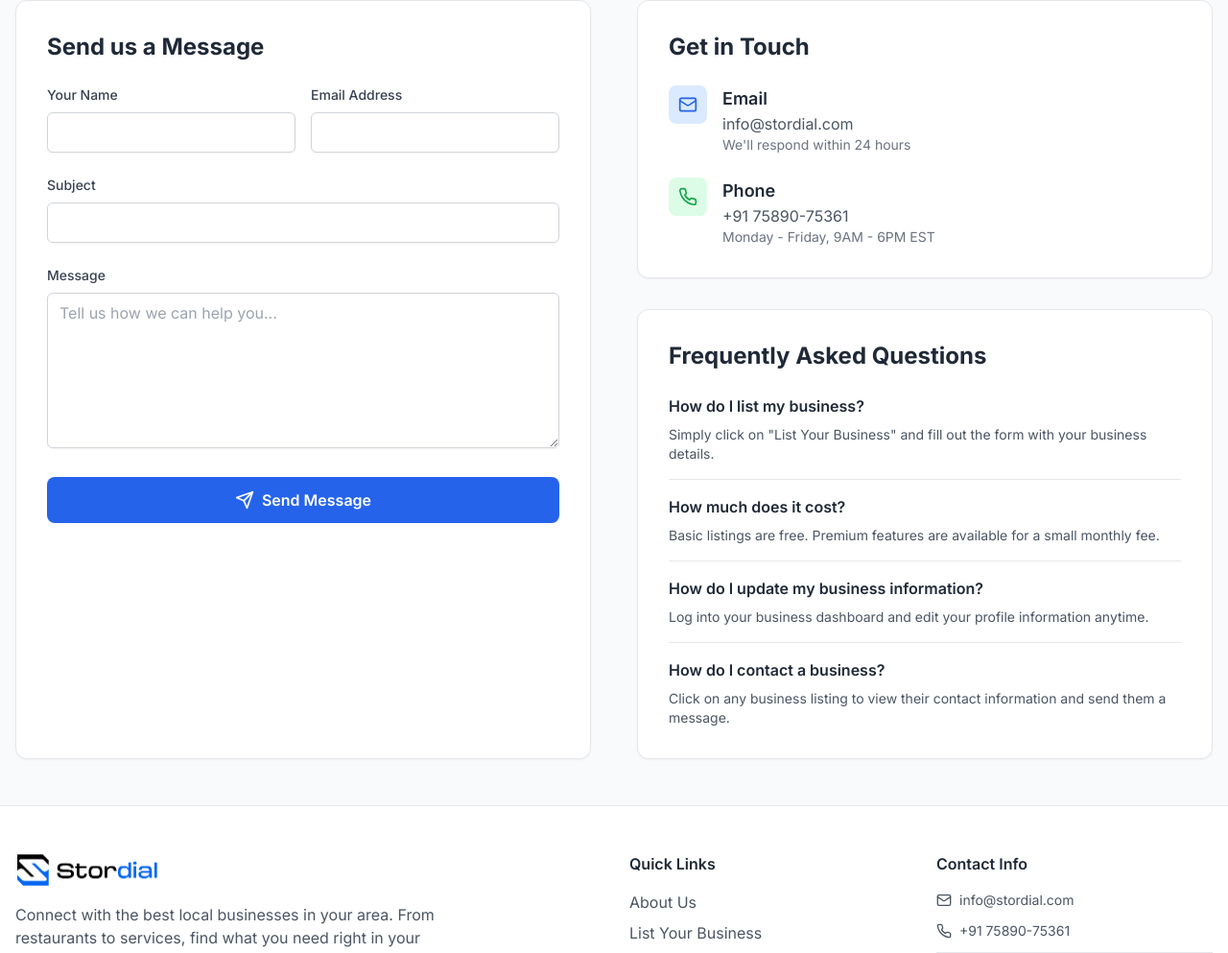
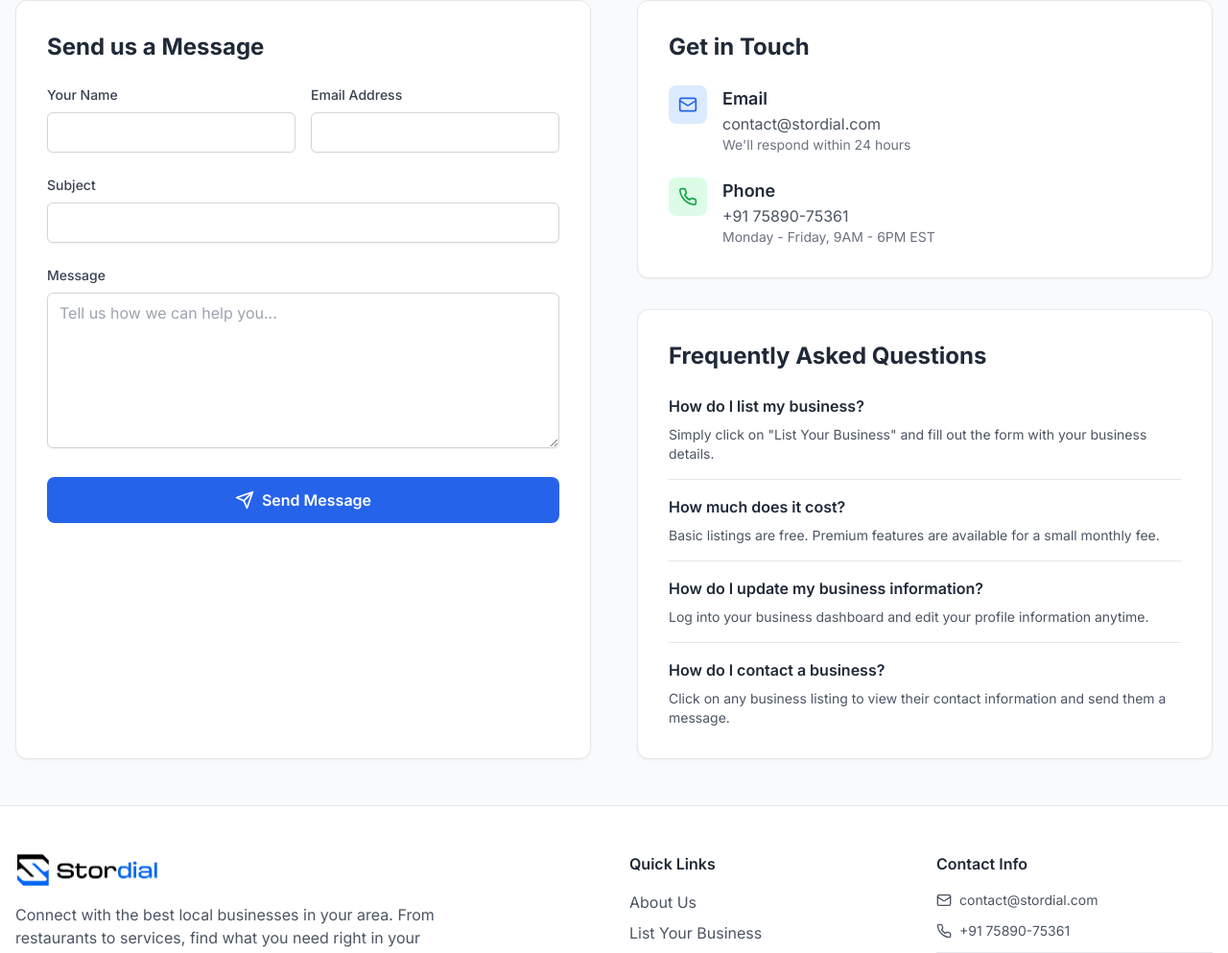
Before and after one commit to gurisingh07hsp/stordial-staging, a Next.js app: page /contact in a window 1280 px wide. Shown: the part 353-1346 px from the top of the page at 96% size. Built offline with nearby package versions, Linux system fonts and the light colour scheme; no server answers.

Commit message:
email changed

```diff
--- a/app/advertise/page.tsx
+++ b/app/advertise/page.tsx
@@ -185,7 +185,7 @@ export default function AdvertisePage() {
             <div>
               <h3 className="text-lg font-semibold text-gray-900 mb-4">Get in Touch</h3>
               <div className="space-y-3 text-gray-600">
-                <p><strong>Email:</strong> info@stordial.com</p>
+                <p><strong>Email:</strong> contact@stordial.com</p>
                 <p><strong>Phone:</strong> +91 75890-75361</p>
                 <p><strong>Hours:</strong> Monday - Friday, 9 AM - 6 PM</p>
               </div>
--- a/components/Footer.tsx
+++ b/components/Footer.tsx
@@ -73,7 +73,7 @@ export default function Footer() {
             <div className="space-y-3">
               <div className="flex items-center text-gray-600">
                 <Mail className="w-4 h-4 mr-2" />
-                <span className="text-sm">info@stordial.com</span>
+                <span className="text-sm">contact@stordial.com</span>
               </div>
               <div className="flex items-center text-gray-600">
                 <Phone className="w-4 h-4 mr-2" />
--- a/components/pages/ContactUs.tsx
+++ b/components/pages/ContactUs.tsx
@@ -142,7 +142,7 @@ export default function ContactUs() {
                   </div>
                   <div className="ml-4">
                     <h3 className="text-lg font-semibold text-gray-800">Email</h3>
-                    <p className="text-gray-600">info@stordial.com</p>
+                    <p className="text-gray-600">contact@stordial.com</p>
                     <p className="text-sm text-gray-500">We&apos;ll respond within 24 hours</p>
                   </div>
                 </div>
```
